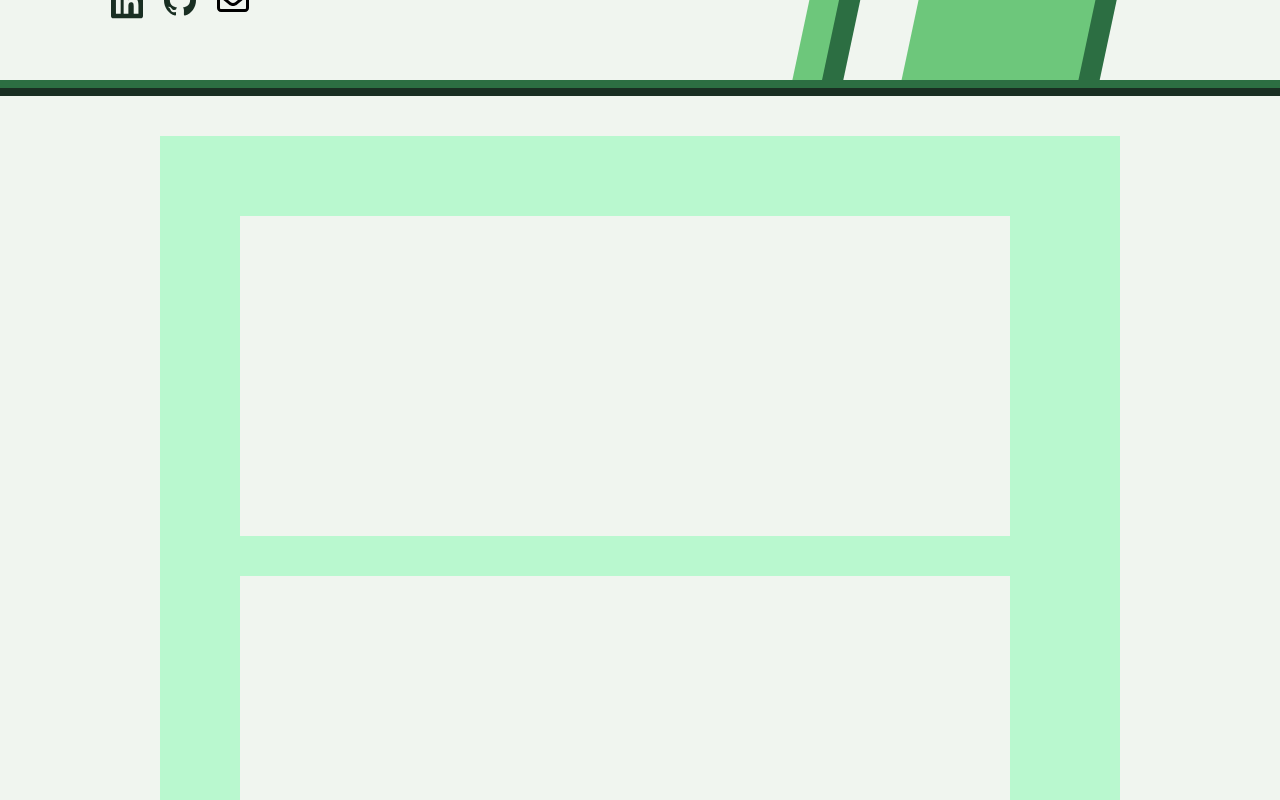
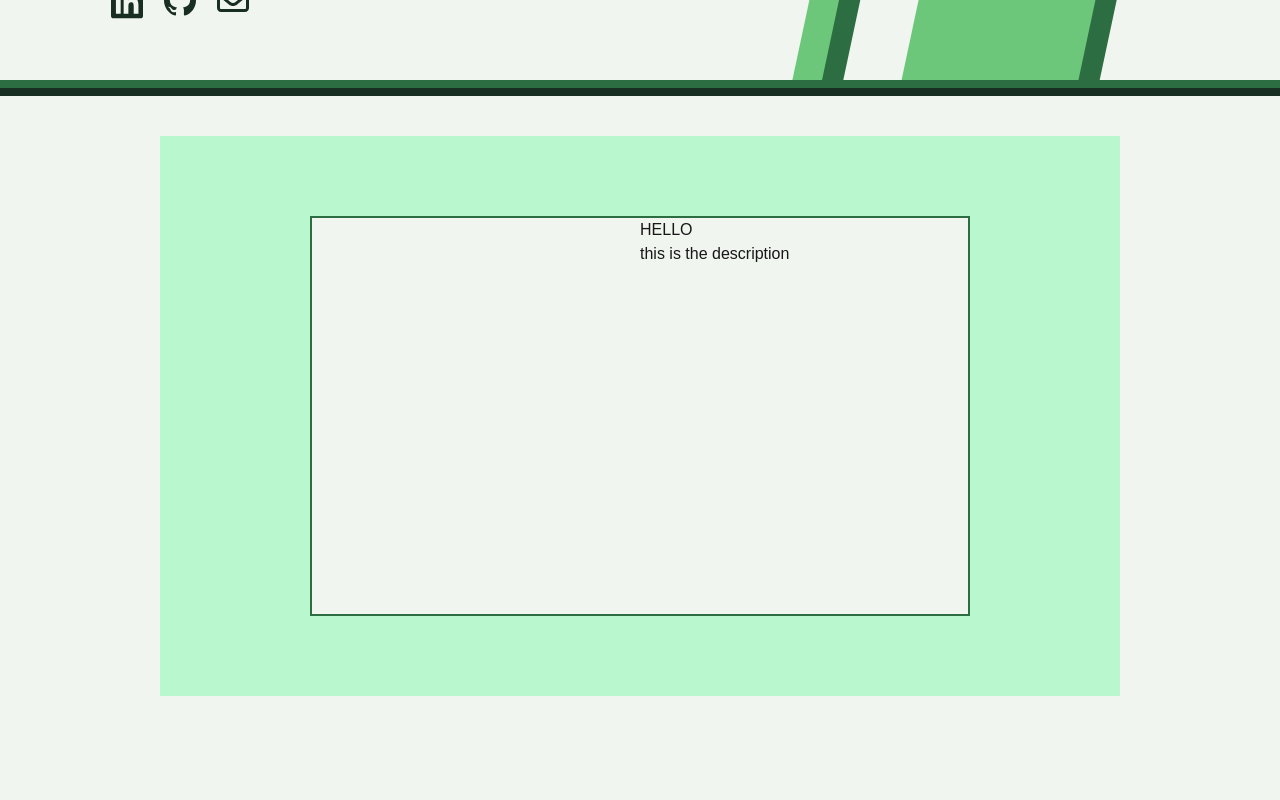
Before and after one commit to Ben-Turner-Theijsmeijer/Portfolio, a Next.js app: page /Ben-Turner/about in a window 1280 px wide. Shown: the part 520-1320 px from the top of the page. Built offline with nearby package versions, Linux system fonts and the light colour scheme.

Commit message:
began work on the project widgets

```diff
--- a/app/about/page.tsx
+++ b/app/about/page.tsx
@@ -37,7 +37,7 @@ export default function AboutMe() {
                                 </a>
                             </li>
                             <li className="link-icon">
-                                <a href="">
+                                <a href="mailto:benturnertheijsmeijer@gmail.com">
                                     <svg role="img" viewBox="0 0 512 512" xmlns="http://www.w3.org/2000/svg"><title>Email</title><path d="M64 112c-8.8 0-16 7.2-16 16l0 22.1L220.5 291.7c20.7 17 50.4 17 71.1 0L464 150.1l0-22.1c0-8.8-7.2-16-16-16L64 112zM48 212.2L48 384c0 8.8 7.2 16 16 16l384 0c8.8 0 16-7.2 16-16l0-171.8L322 328.8c-38.4 31.5-93.7 31.5-132 0L48 212.2zM0 128C0 92.7 28.7 64 64 64l384 0c35.3 0 64 28.7 64 64l0 256c0 35.3-28.7 64-64 64L64 448c-35.3 0-64-28.7-64-64L0 128z"/></svg>
                                 </a>
                             </li>
@@ -126,26 +126,25 @@ export default function AboutMe() {
                     </div>
                 </div>
             </div>
+
+            {/* separator */}
             <div className=" w-auto bg-[var(--accent4)] h-2" />
             <div className=" w-auto bg-[var(--accent5)] h-2" />
 
+            {/* Projects */}
             <div className="w-full h-auto flex justify-center">
-                <div className="m-10 p-10 max-w-6/8 flex-1 bg-[var(--accent2)]">
-                    <div className="m-10 w-7/8 project h-80 bg-[var(--background)]">
+                <div className="m-10 p-10 max-w-3/4 flex flex-1 bg-[var(--accent2)] justify-center">
+                    <div className="grid grid-cols-2 m-10 w-3/4 project h-[50vh] bg-[var(--background)] border-2 border-[var(--accent4)]">
+                            <div>
 
-                    </div>
-                    <div className="m-10 w-7/8 project h-80 bg-[var(--background)]">
-
+                            </div>
+                            <div>
+                                <h2>HELLO</h2>
+                                <h4>this is the description</h4>
+                            </div>
                     </div>
                 </div>
             </div>
-{/*
-            <div className="w-7/8 h-auto bg-[var(--accent4)]">
-
-            </div>
-            <div className="w-7/8  h-auto bg-[var(--accent5)]">
-
-            </div> */}
 
             <div className="h-100">
 
--- a/app/projects/[slug]/not-found.tsx
+++ /dev/null
@@ -1,9 +0,0 @@
-export default function CustomNotFound() {
-  return (
-    // MIGHT REMOVE LATER IS NOT WORKING
-    <div className="p-8 text-red-500 text-center">
-      <h1 className="text-3xl font-bold mb-2">404 – Project Not Found</h1>
-      <p>The project you're looking for doesn't exist.</p>
-    </div>
-  );
-}
--- a/app/projects/[slug]/page.tsx
+++ b/app/projects/[slug]/page.tsx
@@ -1,11 +1,6 @@
 import projectData from "@/data/personalProjects.json";
 import { notFound } from "next/navigation";
 import { use } from 'react'
-
-
-type Params = {
-  slug: string;
-};
 
 // Static generation of routes at build time
 export async function generateStaticParams() {
```
Lines whose indentation alone changed are shown as unchanged.
